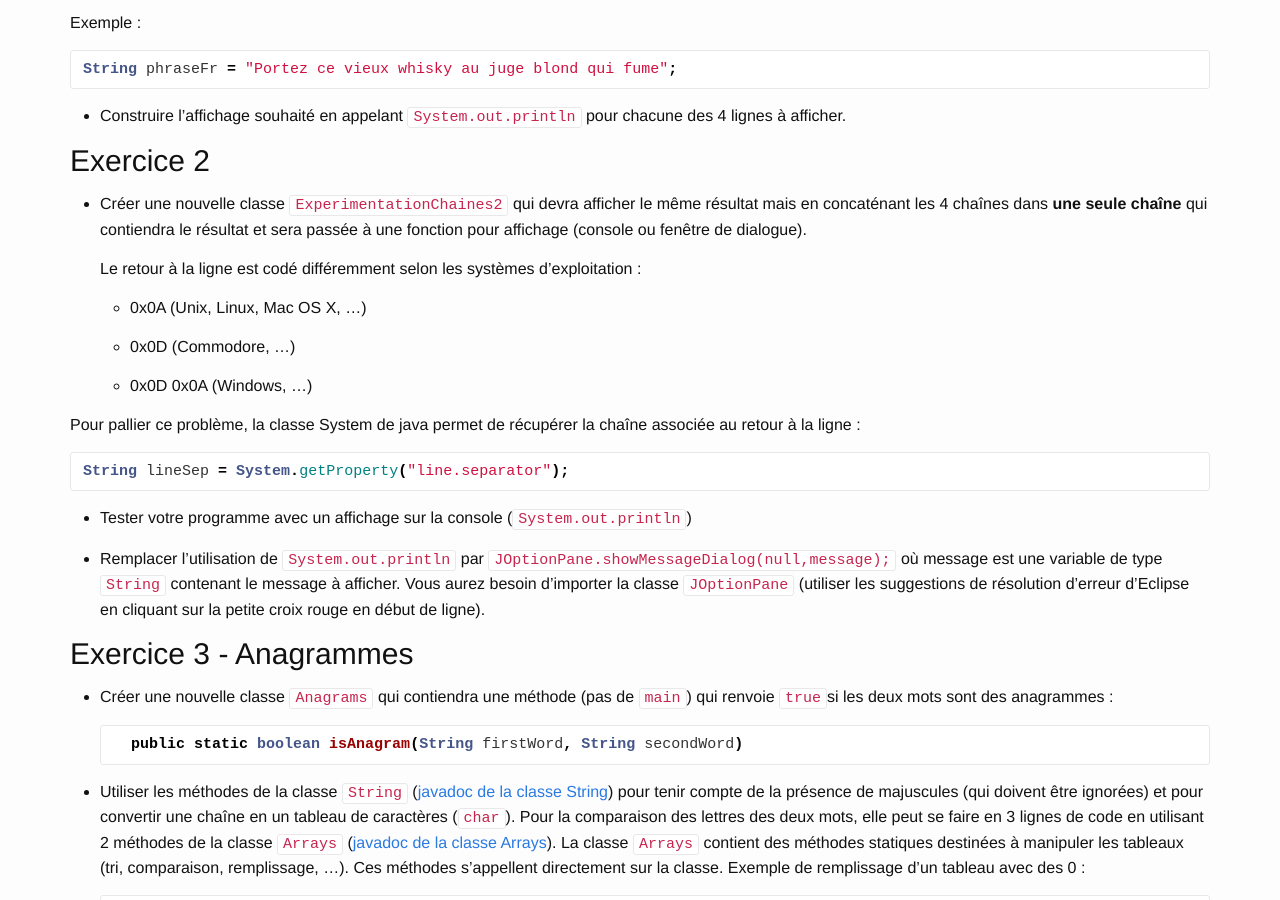
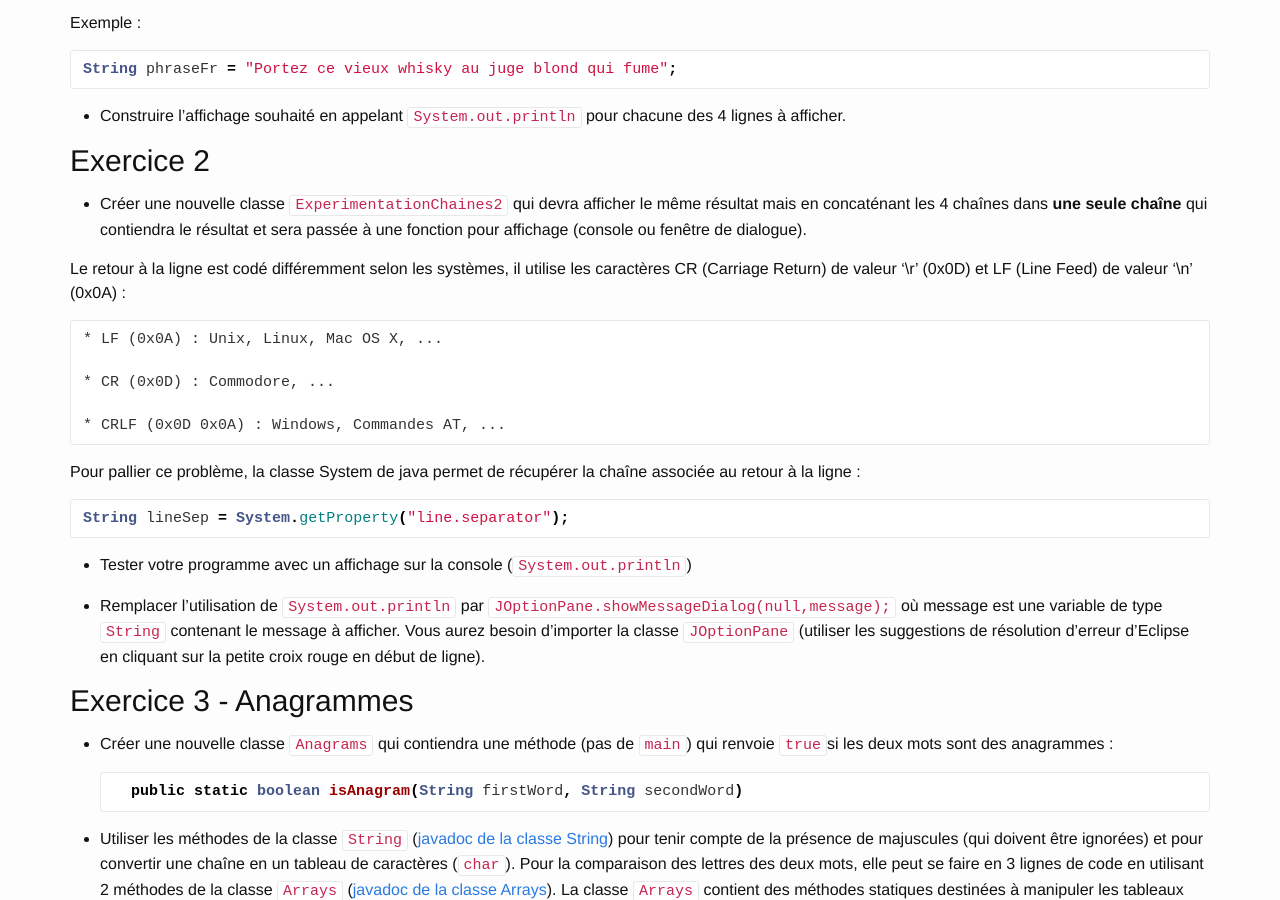
Before and after one commit to geiilyon/geiilyon.github.io, a Jekyll site: the page built from _collection_enonces/tp1.md, in a window 1280 px wide and 900 px high, scrolled down 2363 px. Built offline with Jekyll 4.4.1, drawn with Linux system fonts in a browser that asks for light colours; nearby versions of some CDN libraries; library files that are not in the unit come from our copies.

Commit message:
Explication CR LF plus détaillée

```diff
--- a/_collection_enonces/tp1.md
+++ b/_collection_enonces/tp1.md
@@ -82,13 +82,13 @@ String phraseFr = "Portez ce vieux whisky au juge blond qui fume";
 
 * Créer une nouvelle classe `ExperimentationChaines2` qui devra afficher le même résultat mais en concaténant les 4 chaînes dans **une seule chaîne** qui contiendra le résultat et sera passée à une fonction pour affichage (console ou fenêtre de dialogue).
 
-    Le retour à la ligne est codé différemment selon les systèmes d’exploitation :
+Le retour à la ligne est codé différemment selon les systèmes, il utilise les caractères CR (Carriage Return) de valeur '\r' (0x0D) et LF (Line Feed) de valeur '\n' (0x0A) :
 
-    * 0x0A (Unix, Linux, Mac OS X, ...)
+    * LF (0x0A) : Unix, Linux, Mac OS X, ...
 
-    * 0x0D (Commodore, ...)
+    * CR (0x0D) : Commodore, ...
 
-    * 0x0D 0x0A (Windows, ...)
+    * CRLF (0x0D 0x0A) : Windows, Commandes AT, ...
 
 Pour pallier ce problème, la classe System de java permet de récupérer la chaîne associée au retour à la ligne :
 
```
